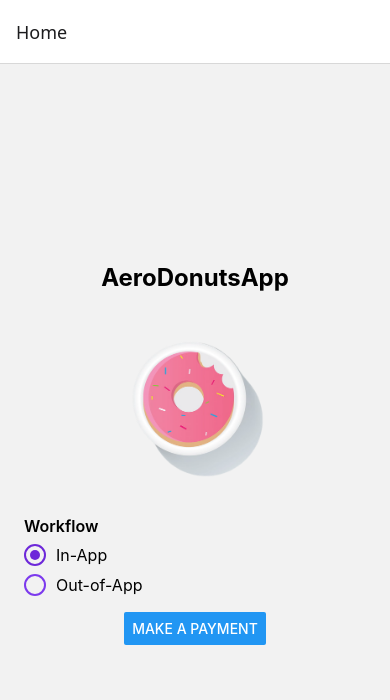
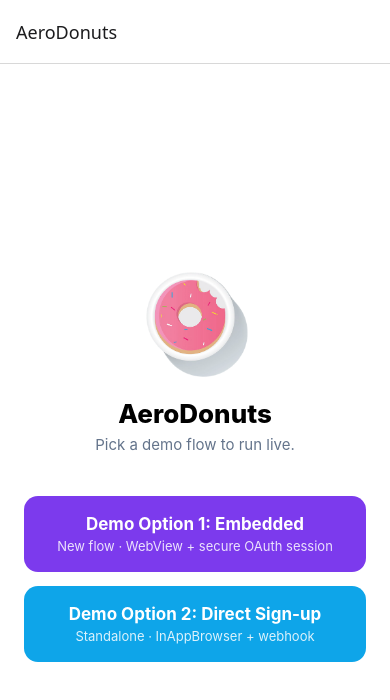
Before and after one commit to Aeropay-inc/sync-hybrid-demo-app, a React Native app in the folder AeroDonutsApp/: screen / in a window 390 px wide. Shown: the top 700 px of the page. Built offline with nearby package versions, Linux system fonts and the light colour scheme.

Commit message:
chore: fix mobile issues

```diff
--- a/AeroDonutsApp/App.tsx
+++ b/AeroDonutsApp/App.tsx
@@ -1,146 +1,208 @@
 /**
- * AeroDonutsApp
- * Home screen with a button that opens a full-screen WebView loading the local web app.
+ * AeroDonutsApp — a fake "merchant app" demonstrating two AeroSync integration
+ * flows that both end at a shared Wallet screen.
+ *
+ *  Launcher
+ *    ├─ Option 1: Embedded (isNewFlow=true)
+ *    │    Full-screen WebView loads the mock SPA with ?handleOAuthManually=true.
+ *    │    AeroSync emits the OAuth URL via onEvent -> the SPA postMessages it here
+ *    │    -> we open it in a secure session (ASWebAuthenticationSession via
+ *    │    InAppBrowser.openAuth). OAuth returns via the aerodonutapp:// deep link,
+ *    │    the session closes, AeroSync resumes and fires onSuccess -> the SPA shows
+ *    │    Congratulations -> "Go to Wallet" postMessages BOARDING_COMPLETE -> Wallet.
+ *    │
+ *    └─ Option 2: Direct Sign-up (standalone)
+ *         The whole SPA is opened in the system InAppBrowser with a ?sessionId.
+ *         handleOAuthManually=false, so AeroSync handles OAuth inline. On onSuccess
+ *         the SPA POSTs the boarding to the demo webhook; this app polls that
+ *         endpoint and, once boarded, closes the browser and routes to Wallet.
  */
 
-import React, { useEffect, useState } from 'react';
-import { ActivityIndicator, Button, Image, Linking, Platform, Pressable, SafeAreaView, StatusBar, StyleSheet, Text, View } from 'react-native';
-import { NavigationContainer, createNavigationContainerRef } from '@react-navigation/native';
+import React, { useEffect, useRef, useState } from 'react';
+import {
+  ActivityIndicator,
+  Image,
+  Linking,
+  Platform,
+  Pressable,
+  SafeAreaView,
+  StatusBar,
+  StyleSheet,
+  Text,
+  View,
+} from 'react-native';
+import {
+  NavigationContainer,
+  createNavigationContainerRef,
+} from '@react-navigation/native';
 import { createNativeStackNavigator } from '@react-navigation/native-stack';
 import { WebView } from 'react-native-webview';
 import InAppBrowser from 'react-native-inappbrowser-reborn';
 
-type WorkflowType = 'inAppBrowser' | 'systemBrowser';
+import { BASE_URL, DEEP_LINK_SCHEME } from './config';
+
+/* --- Types -------------------------------------------------------------- */
+
+// Merchant-side contact info from the enroll form, shown on the Wallet screen.
+type Contact = { name?: string; email?: string; phone?: string } | null;
 
 type RootStackParamList = {
-  Home: undefined;
-  PaymentWebView: { workflow: WorkflowType };
-  Result: { result: DeepLinkParams };
+  Launcher: undefined;
+  EmbeddedWebView: undefined;
+  DirectSignup: undefined;
+  Wallet: { contact: Contact };
 };
 
-interface SuccessPayload {
-  connectionId: string;
-  clientName: string;
-  aeroPassUserUuid: string;
-}
+const Stack = createNativeStackNavigator<RootStackParamList>();
+export const navigationRef = createNavigationContainerRef<RootStackParamList>();
 
-function ResultScreen({ route, navigation }: { route: { params: { result: DeepLinkParams } }, navigation: any }) {
-  const { result } = route.params;
-  const status = result.status;
-  const payload = (result as any).payload;
+/* =========================================================================
+   Launcher / Home
+========================================================================= */
+function LauncherScreen({ navigation }: { navigation: any }) {
+  return (
+    <SafeAreaView style={styles.safeArea}>
+      <StatusBar barStyle="dark-content" />
+      <View style={styles.center}>
+        <Image
+          source={require('./assets/donut.png')}
+          style={styles.donutImage}
+          accessibilityLabel="Donut"
+        />
+        <Text style={styles.title}>AeroDonuts</Text>
+        <Text style={styles.subtitle}>Pick a demo flow to run live.</Text>
 
-  return (
-    <SafeAreaView style={[styles.safeArea, { alignItems: 'center', justifyContent: 'center' }]}>
-      <View style={{ padding: 24, alignItems: 'center', gap: 12 }}>
-        <Text style={{ fontSize: 22, fontWeight: '700' }}>Status: {status}</Text>
-        <Text style={{ fontSize: 16, color: '#444', textAlign: 'center' }}>
-          {payload ? JSON.stringify(payload, null, 2) : 'No payload'}
-        </Text>
-        <View style={{ height: 12 }} />
-        <Button title="Home" onPress={() => navigation.navigate('Home')} />
+        <Pressable
+          style={({ pressed }) => [styles.optionBtn, pressed && styles.pressed]}
+          onPress={() => navigation.navigate('EmbeddedWebView')}
+        >
+          <Text style={styles.optionTitle}>Demo Option 1: Embedded</Text>
+          <Text style={styles.optionSub}>New flow · WebView + secure OAuth session</Text>
+        </Pressable>
+
+        <Pressable
+          style={({ pressed }) => [styles.optionBtn, styles.optionBtnAlt, pressed && styles.pressed]}
+          onPress={() => navigation.navigate('DirectSignup')}
+        >
+          <Text style={styles.optionTitle}>Demo Option 2: Direct Sign-up</Text>
+          <Text style={styles.optionSub}>Standalone · InAppBrowser + webhook</Text>
+        </Pressable>
       </View>
     </SafeAreaView>
   );
 }
 
-type ErrorMessage = {
-  AC_CODE: string;
-  description: string;
+/* =========================================================================
+   Option 1 — Embedded WebView (handleOAuthManually = true)
+========================================================================= */
+function EmbeddedWebViewScreen({ navigation }: { navigation: any }) {
+  const url = `${BASE_URL}/?handleOAuthManually=true`;
+  const [loading, setLoading] = useState(true);
+
+  const openSecureOAuth = async (oauthUrl: string) => {
+    try {
+      const available = await InAppBrowser.isAvailable();
+      if (!available) {
+        Linking.openURL(oauthUrl);
+        return;
+      }
+      // ASWebAuthenticationSession (iOS) / Custom Tabs auth (Android).
+      // Resolves when AeroSync redirects back to DEEP_LINK_SCHEME; the session
+      // then closes itself and AeroSync resumes inside the WebView.
+      const result = await InAppBrowser.openAuth(oauthUrl, DEEP_LINK_SCHEME, {
+        ephemeralWebSession: false,
+        showTitle: true,
+        enableUrlBarHiding: true,
+        enableDefaultShare: false,
+      });
+      console.log('openAuth result:', result);
+    } catch (err) {
+      console.warn('openAuth failed, falling back to Linking:', err);
+      Linking.openURL(oauthUrl);
+    }
   };
 
-type DeepLinkParams =
-  | { status: 'success'; payload: SuccessPayload }
-  | { status: 'error'; payload: ErrorMessage }
-  | { status: 'close' };
+  const onMessage = (event: any) => {
+    let data: any;
+    try {
+      data = JSON.parse(event.nativeEvent.data);
+    } catch (e) {
+      console.warn('Non-JSON message from WebView:', event.nativeEvent.data);
+      return;
+    }
+    console.log('WebView message:', data);
 
-const Stack = createNativeStackNavigator<RootStackParamList>();
-export const navigationRef = createNavigationContainerRef<RootStackParamList>();
-
-function HomeScreen({ navigation }: { navigation: any }) {
-  const [workflow, setWorkflow] = useState<WorkflowType>('inAppBrowser');
-
-  const Radio = ({ label, value }: { label: string; value: WorkflowType }) => {
-    const selected = workflow === value;
-    return (
-      <Pressable
-        onPress={() => setWorkflow(value)}
-        style={({ pressed }) => [styles.radioRow, pressed && { opacity: 0.6 }]}
-        accessibilityRole="radio"
-        accessibilityState={{ selected }}
-      >
-        <View style={[styles.radioOuter, selected && styles.radioOuterSelected]}>
-          {selected ? <View style={styles.radioInner} /> : null}
-        </View>
-        <Text style={styles.radioLabel}>{label}</Text>
-      </Pressable>
-    );
+    switch (data.type) {
+      case 'AEROSYNC_OAUTH_URL':
+        if (data.url) openSecureOAuth(data.url);
+        break;
+      case 'BOARDING_COMPLETE':
+        navigation.replace('Wallet', { contact: data.contact ?? null });
+        break;
+      default:
+        break;
+    }
   };
 
   return (
-    <SafeAreaView style={styles.safeArea}>
-      <StatusBar barStyle={Platform.OS === 'ios' ? 'dark-content' : 'light-content'} />
-      <View style={styles.center}>
-        <Text style={styles.title}>AeroDonutsApp</Text>
-        <Image
-          // Local asset bundled with the app
-          source={require('./assets/donut.png')}
-          style={styles.donutImage}
-          accessible
-          accessibilityLabel="Delicious donut"
+    <View style={styles.webviewContainer}>
+      <WebView
+        source={{ uri: url }}
+        style={styles.webview}
+        onMessage={onMessage}
+        onLoadEnd={() => setLoading(false)}
       />
-
-        <View style={styles.section}>
-          <Text style={styles.sectionTitle}>Workflow</Text>
-          <View accessibilityRole="radiogroup" style={styles.radioGroup}>
-            <Radio label="In-App" value="inAppBrowser" />
-            <Radio label="Out-of-App" value="systemBrowser" />
+      {loading && (
+        <View style={styles.webviewLoading}>
+          <ActivityIndicator size="large" color="#7c3aed" />
         </View>
-        </View>
-
-        <Button
-          title="Make a payment"
-          onPress={() => navigation.navigate('PaymentWebView', { workflow })}
-        />
-      </View>
-    </SafeAreaView>
-  );
-}
-
-function PaymentWebViewScreen({ route, navigation }: { route: { params: { workflow: WorkflowType } }, navigation: any }) {
-  const { workflow } = route.params;
-  const baseUrl = 'http://192.168.5.108:3000/';
-  const url = `${baseUrl}?workflow=${encodeURIComponent(workflow)}`;
-
-  useEffect(() => {
-    if (workflow === 'systemBrowser') {
-      Linking.openURL(url).catch((err) => console.warn('Failed to open URL:', err));
-    }
-  }, [workflow, url]);
-
-  if (workflow === 'systemBrowser') {
-    return (
-      <View style={styles.loading}>
-        <ActivityIndicator size="large" color="#7c3aed" />
-        <Text style={styles.loadingText}>Loading...</Text>
+      )}
     </View>
   );
 }
 
-  const onWebViewMessage = async (event: any) => {
+/* =========================================================================
+   Option 2 — Direct Sign-up (standalone InAppBrowser + webhook polling)
+========================================================================= */
+function DirectSignupScreen({ navigation }: { navigation: any }) {
+  const doneRef = useRef(false);
+  const pollRef = useRef<ReturnType<typeof setInterval> | null>(null);
+
+  useEffect(() => {
+    // Correlates this run with the boarding the SPA reports to the webhook.
+    const sessionId = `sess_${Date.now()}_${Math.floor(Math.random() * 1e6)}`;
+    const url = `${BASE_URL}/?sessionId=${encodeURIComponent(sessionId)}`;
+    console.log('[option2] opening', url);
+
+    const finish = (contact: Contact) => {
+      if (doneRef.current) return;
+      doneRef.current = true;
+      if (pollRef.current) clearInterval(pollRef.current);
+      console.log('[option2] boarded! contact =', contact);
+      InAppBrowser.close();
+      navigation.replace('Wallet', { contact });
+    };
+
+    const startPolling = () => {
+      pollRef.current = setInterval(async () => {
         try {
-      const data = JSON.parse(event.nativeEvent.data);
+          const res = await fetch(`${BASE_URL}/api/boarded/${sessionId}`);
+          const json = await res.json();
+          console.log('[option2] poll', sessionId, '->', json);
+          if (json.boarded) finish(json.contact ?? null);
+        } catch (err) {
+          console.warn('[option2] poll failed:', err);
+        }
+      }, 1500);
+    };
 
-      /*
-       * If the workflow is inAppBrowser, open the widgetUrl in inAppBrowser
-       */
-      if (data.type === 'inAppBrowser' && data.url) {
-        const targetUrl = data.url;
-
+    const run = async () => {
       try {
         const available = await InAppBrowser.isAvailable();
-
+        startPolling();
         if (available) {
-            await InAppBrowser.open(targetUrl, {
+          // Resolves when the browser is dismissed (by us on success, or by the user).
+          await InAppBrowser.open(url, {
             dismissButtonStyle: 'close',
             animated: true,
             modalEnabled: true,
@@ -149,141 +211,166 @@ function PaymentWebViewScreen({ route, navigation }: { route: { params: { workfl
             toolbarColor: Platform.OS === 'android' ? '#ffffff' : undefined,
           });
         } else {
-            Linking.openURL(targetUrl);
+          Linking.openURL(url);
         }
       } catch (err) {
-          console.warn('Failed to open InAppBrowser, falling back to Linking:', err);
-          Linking.openURL(targetUrl);
+        console.warn('InAppBrowser.open failed:', err);
+      } finally {
+        // The browser was dismissed — often because boarding completed and the
+        // deep link woke the app (which also closes the tab). Do one final
+        // status check before falling back to Home, to avoid racing the poll.
+        if (!doneRef.current) {
+          if (pollRef.current) clearInterval(pollRef.current);
+          try {
+            const res = await fetch(`${BASE_URL}/api/boarded/${sessionId}`);
+            const json = await res.json();
+            console.log('[option2] final check ->', json);
+            if (json.boarded) {
+              finish(json.contact ?? null);
+              return;
             }
+          } catch (err) {
+            console.warn('[option2] final check failed:', err);
           }
-    } catch (error) {
-      console.error('Invalid message from WebView:', error);
+          navigation.goBack();
+        }
       }
     };
 
+    run();
+
+    return () => {
+      if (pollRef.current) clearInterval(pollRef.current);
+      InAppBrowser.close();
+    };
+    // eslint-disable-next-line react-hooks/exhaustive-deps
+  }, []);
+
   return (
-    <View style={styles.webviewContainer}>
-      <WebView
-        source={{ uri: url }}
-        style={styles.webview}
-        onMessage={onWebViewMessage}
-      />
+    <View style={styles.loading}>
+      <ActivityIndicator size="large" color="#7c3aed" />
+      <Text style={styles.loadingText}>Complete sign-up in the browser…</Text>
     </View>
   );
 }
 
-export default function App() {
-  // Listen for deep links and log query params
-  useEffect(() => {
-    const handleUrlString = (url: string) => {
-      try {
-        console.log('Deep link URL:', url);
-        const parsedUrl = new URL(url);
-        const params: Record<string, string> = Object.fromEntries(parsedUrl.searchParams.entries());
-        console.log('Deep link query params:', params);
+/* =========================================================================
+   Wallet / Success (shared)
+========================================================================= */
+function WalletScreen({ route, navigation }: { route: any; navigation: any }) {
+  const contact: Contact = route.params?.contact ?? null;
 
-        // Branch by status and emit a typed structure
-        const status = params.status as string | undefined;
-        let deepLink: DeepLinkParams | undefined;
-        if (status === 'success') {
-          deepLink = {
-            status: 'success',
-            payload: {
-              connectionId: params.connectionId,
-              clientName: params.clientName,
-              aeroPassUserUuid: params.aeroPassUserUuid,
-            },
-          };
-          console.log('Deep link status: SUCCESS (typed)', deepLink);
-        } else if (status === 'error') {
-          deepLink = {
-            status: 'error',
-            payload: {
-              AC_CODE: params.AC_CODE,
-              description: params.description,
-            },
-          };
-          console.log('Deep link status: ERROR (typed)', deepLink);
-        } else if (status === 'close') {
-          deepLink = { status: 'close' };
-          console.log('Deep link status: CLOSE (typed)', deepLink);
-        } else {
-          console.log('Deep link status: UNKNOWN', status, params);
+  const Row = ({ k, v }: { k: string; v?: string }) =>
+    v ? (
+      <View style={styles.walletRow}>
+        <Text style={styles.walletKey}>{k}</Text>
+        <Text style={styles.walletVal} numberOfLines={2}>{v}</Text>
+      </View>
+    ) : null;
+
+  const hasAny = !!(contact && (contact.name || contact.email || contact.phone));
+
+  return (
+    <SafeAreaView style={styles.safeArea}>
+      <View style={styles.center}>
+        <View style={styles.successBadge}>
+          <Text style={{ fontSize: 34 }}>✅</Text>
+        </View>
+        <Text style={styles.title}>Account linked &amp; boarded</Text>
+        <Text style={styles.subtitle}>Your account is ready to use.</Text>
+
+        <View style={styles.walletCard}>
+          <Row k="Name" v={contact?.name} />
+          <Row k="Email" v={contact?.email} />
+          <Row k="Phone" v={contact?.phone} />
+          {!hasAny && <Text style={styles.walletVal}>No contact details provided.</Text>}
+        </View>
+
+        <Pressable
+          style={({ pressed }) => [styles.optionBtn, pressed && styles.pressed]}
+          onPress={() => navigation.popToTop()}
+        >
+          <Text style={styles.optionTitle}>Done</Text>
+        </Pressable>
+      </View>
+    </SafeAreaView>
+  );
 }
 
-        // Navigate to Result screen with typed deepLink
-        if (deepLink) {
-          const nav = () => navigationRef.navigate('Result', { result: deepLink as DeepLinkParams });
-          if (navigationRef.isReady()) nav();
-          else setTimeout(() => { if (navigationRef.isReady()) nav(); }, 100);
-        }
-      } catch (err) {
-        console.warn('Failed to parse deep link URL:', err);
-      }
-    };
-
-    const handleDeepLink = ({ url }: { url: string }) => handleUrlString(url);
-
-    // Handle the initial URL if the app was opened via deep link
-    Linking.getInitialURL()
-      .then((initialUrl) => {
-        if (initialUrl) handleUrlString(initialUrl);
-      })
-      .catch((err) => console.warn('Error getting initial URL:', err));
-
-    // Subscribe to subsequent deep link events
-    const subscription: any = Linking.addEventListener('url', handleDeepLink);
-
-    return () => {
-      // RN versions differ in API, support both
-      if (subscription && typeof subscription.remove === 'function') {
-        subscription.remove();
-      } else {
-        // @ts-ignore - compat for older RN
-        Linking.removeEventListener?.('url', handleDeepLink);
-      }
-    };
+/* =========================================================================
+   App
+========================================================================= */
+export default function App() {
+  // Light deep-link logging for debugging (OAuth return is handled by openAuth).
+  useEffect(() => {
+    const log = (url: string | null) => url && console.log('Deep link:', url);
+    Linking.getInitialURL().then(log).catch(() => {});
+    const sub = Linking.addEventListener('url', ({ url }) => log(url));
+    return () => sub.remove();
   }, []);
 
   return (
     <NavigationContainer ref={navigationRef}>
       <Stack.Navigator>
-        <Stack.Screen name="Home" component={HomeScreen} options={{ title: 'Home' }} />
-        <Stack.Screen
-          name="PaymentWebView"
-          component={PaymentWebViewScreen}
-          options={{ title: 'Payment' }}
-        />
-        <Stack.Screen name="Result" component={ResultScreen} options={{ title: 'Result' }} />
+        <Stack.Screen name="Launcher" component={LauncherScreen} options={{ title: 'AeroDonuts' }} />
+        <Stack.Screen name="EmbeddedWebView" component={EmbeddedWebViewScreen} options={{ title: 'Sign up' }} />
+        <Stack.Screen name="DirectSignup" component={DirectSignupScreen} options={{ title: 'Direct sign-up' }} />
+        <Stack.Screen name="Wallet" component={WalletScreen} options={{ title: 'Wallet', headerBackVisible: false }} />
       </Stack.Navigator>
     </NavigationContainer>
   );
 }
 
 const styles = StyleSheet.create({
-  safeArea: { flex: 1 },
+  safeArea: { flex: 1, backgroundColor: '#fff' },
   center: { flex: 1, alignItems: 'center', justifyContent: 'center', padding: 24 },
-  title: { fontSize: 24, fontWeight: '700', marginBottom: 16 },
-  section: { width: '100%', marginTop: 12, marginBottom: 16 },
-  sectionTitle: { fontSize: 16, fontWeight: '600', marginBottom: 8 },
-  donutImage: { width: 180, height: 180, borderRadius: 12, marginBottom: 16 },
-  radioGroup: { gap: 8 },
-  radioRow: { flexDirection: 'row', alignItems: 'center' },
-  radioOuter: {
-    width: 22,
-    height: 22,
-    borderRadius: 11,
-    borderWidth: 2,
-    borderColor: '#7c3aed',
+  title: { fontSize: 26, fontWeight: '800', marginBottom: 6, textAlign: 'center' },
+  subtitle: { fontSize: 15, color: '#64748b', marginBottom: 28, textAlign: 'center' },
+  donutImage: { width: 140, height: 140, borderRadius: 12, marginBottom: 12 },
+
+  optionBtn: {
+    width: '100%',
+    backgroundColor: '#7c3aed',
+    borderRadius: 14,
+    paddingVertical: 18,
+    paddingHorizontal: 20,
+    marginTop: 14,
+    alignItems: 'center',
+  },
+  optionBtnAlt: { backgroundColor: '#0ea5e9' },
+  pressed: { opacity: 0.85 },
+  optionTitle: { color: '#fff', fontSize: 17, fontWeight: '700' },
+  optionSub: { color: 'rgba(255,255,255,0.85)', fontSize: 13, marginTop: 4 },
+
+  webviewContainer: { flex: 1, backgroundColor: '#fff' },
+  webview: { flex: 1 },
+  webviewLoading: {
+    ...StyleSheet.absoluteFillObject,
     alignItems: 'center',
     justifyContent: 'center',
-    marginRight: 10,
+    backgroundColor: '#fff',
   },
-  radioOuterSelected: { borderColor: '#6d28d9' },
-  radioInner: { width: 10, height: 10, borderRadius: 5, backgroundColor: '#6d28d9' },
-  radioLabel: { fontSize: 16 },
-  webviewContainer: { flex: 1, backgroundColor: '#000' },
-  webview: { flex: 1 },
-  loading: { flex: 1, alignItems: 'center', justifyContent: 'center', padding: 24, backgroundColor: '#000' },
-  loadingText: { color: '#fff', marginTop: 12, fontSize: 16 },
+
+  loading: { flex: 1, alignItems: 'center', justifyContent: 'center', padding: 24, backgroundColor: '#fff' },
+  loadingText: { color: '#334155', marginTop: 14, fontSize: 16 },
+
+  successBadge: {
+    width: 84,
+    height: 84,
+    borderRadius: 42,
+    backgroundColor: 'rgba(22,163,74,0.12)',
+    alignItems: 'center',
+    justifyContent: 'center',
+    marginBottom: 18,
+  },
+  walletCard: {
+    width: '100%',
+    backgroundColor: '#f4f5f7',
+    borderRadius: 14,
+    padding: 18,
+    marginBottom: 24,
+  },
+  walletRow: { flexDirection: 'row', justifyContent: 'space-between', paddingVertical: 7, gap: 12 },
+  walletKey: { color: '#64748b', fontSize: 14, flexShrink: 0 },
+  walletVal: { color: '#0f172a', fontSize: 14, fontWeight: '700', flex: 1, textAlign: 'right' },
 });
--- /dev/null
+++ b/AeroDonutsApp/config.ts
@@ -0,0 +1,13 @@
+/**
+ * Demo configuration.
+ *
+ * BASE_URL must point at the machine running the WebApp Express server, reachable
+ * from the device/emulator. Update it before a demo:
+ *   - Physical device: your machine's LAN IP (e.g. http://192.168.1.178:3000)
+ *   - Android emulator: http://10.0.2.2:3000
+ *   - iOS simulator:    http://localhost:3000
+ */
+export const BASE_URL = 'http://192.168.1.178:3000';
+
+/** Deep link scheme AeroSync redirects back to after OAuth. */
+export const DEEP_LINK_SCHEME = 'aerodonutapp://';
```
Also changed, not shown: 4 other files (tests, documents, lock files or other folders). Lines whose indentation alone changed are shown as unchanged.
